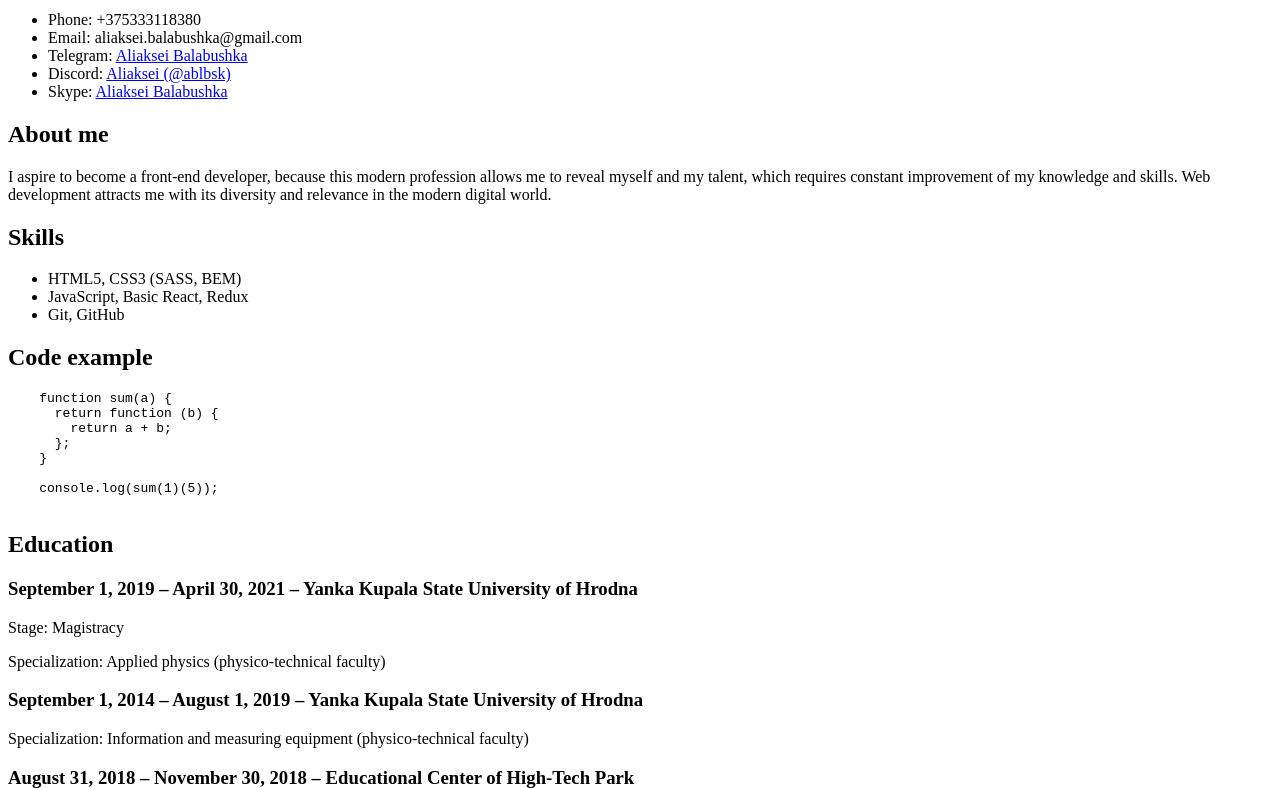
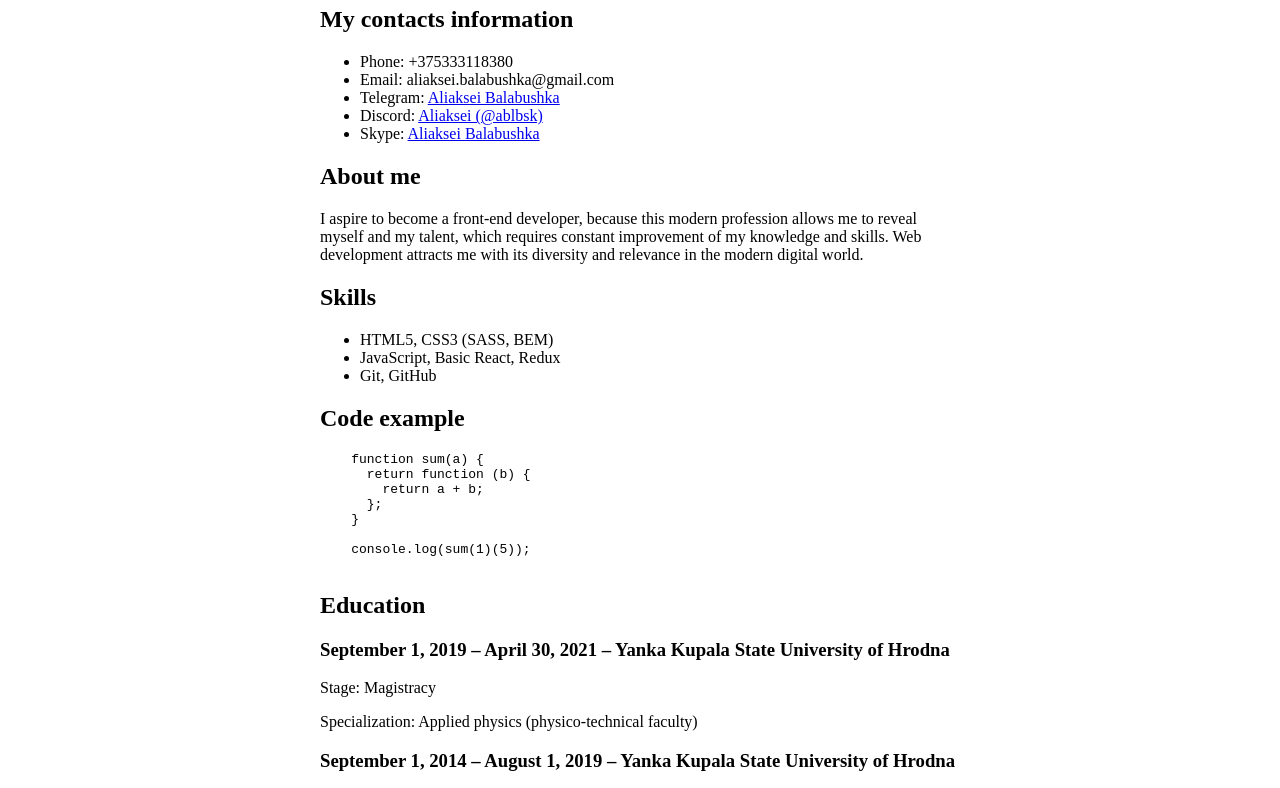
Before and after one commit to ablbsk/rsschool-cv, a plain HTML site: page index.html in a window 1280 px wide. Shown: the part 116-904 px from the top of the page. Drawn offline with Linux system fonts and the light colour scheme.

Commit message:
feat: add style.css file

```diff
--- a/index.html
+++ b/index.html
@@ -3,6 +3,7 @@
 <head>
   <meta charset="UTF-8">
   <title>CV — Aliaksei Balabushka</title>
+  <link rel="stylesheet" href="style.css">
 </head>
 <body>
   <h1>Aliaksei Balabushka</h1>
--- /dev/null
+++ b/style.css
@@ -0,0 +1,3 @@
+body {
+  margin: 5% 25% 5% 25%;
+}
```
